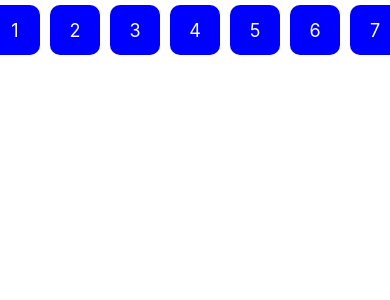
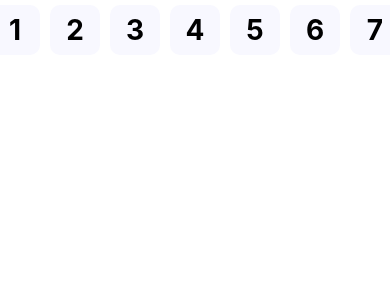
Before and after one commit to Juhaied/react-native-mbl, a React Native app in the folder my-app/: screen / in a window 390 px wide. Shown: the top 300 px of the page. Built offline with nearby package versions, Linux system fonts and the light colour scheme.

Commit message:
Last Update

```diff
--- a/my-app/components/SevenBoxes.js
+++ b/my-app/components/SevenBoxes.js
@@ -13,9 +13,11 @@ const SevenBoxes = () => {
   };
 
   const renderBox = (boxNumber) => {
-    const boxBackgroundColor = isBoxSelected(boxNumber) ? 'green' : 'blue';
+    const boxBackgroundColor = isBoxSelected(boxNumber) ? '#00ffff' : '#f8f8ff';
 
     return (
+      <View>
+
         <TouchableOpacity
           key={boxNumber}
           style={[styles.box, { backgroundColor: boxBackgroundColor }]}
@@ -23,6 +25,7 @@ const SevenBoxes = () => {
         >
           <Text style={styles.boxText}>{boxNumber}</Text>
         </TouchableOpacity>
+      </View>
     );
   };
 
@@ -54,8 +57,9 @@ const styles = StyleSheet.create({
     borderRadius:10,
   },
   boxText: {
-    color: 'white', // Text color
-    fontSize: 18, // Text size (adjust as needed)
+    color: 'black', // Text color
+    fontSize: 28, // Text size (adjust as needed)
+    fontWeight:'bold',
   },
 });
 
```
Lines whose indentation alone changed are shown as unchanged.
